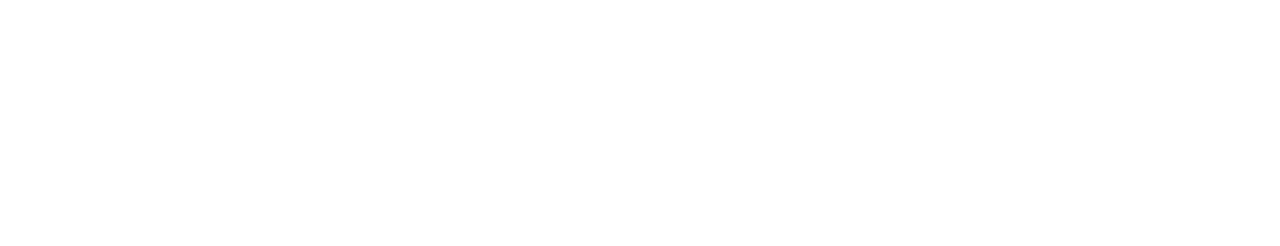
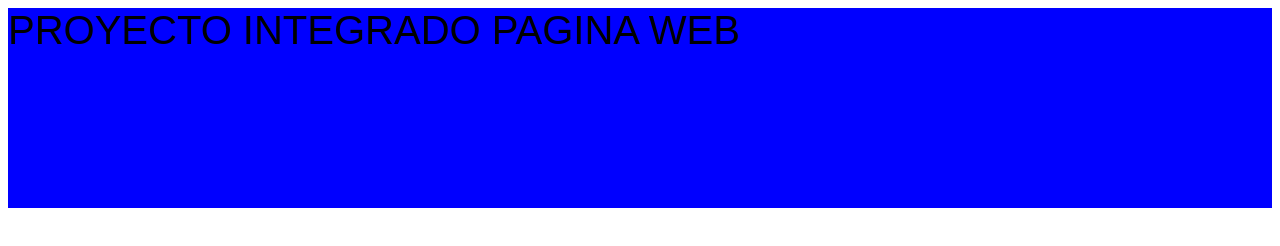
Before and after one commit to kennier-posada/trabajo-tecnologia-1, a plain HTML site: page index.html in a window 1280 px wide. Drawn offline with Linux system fonts and the light colour scheme.

Commit message:
actualizacion 2

```diff
--- a/index.html
+++ b/index.html
@@ -7,3 +7,17 @@
 <link rel="stylesheet" href="temas.css">
 </head>
 <body>
+
+    <div  class="contenedor">
+
+        <div  class="encabezado">
+         <div  class="titulo">
+
+     PROYECTO INTEGRADO PAGINA WEB
+
+         </div>
+
+        </div>
+
+    </body>
+    </html>
--- a/temas.css
+++ b/temas.css
@@ -0,0 +1,13 @@
+.encabezado{
+
+
+    width: 100%;
+
+    height: 200px;
+
+    background-color: blue;
+    font-size: 40px;
+    font-family: Arial, Helvetica, sans-serif;
+
+
+    }
```
